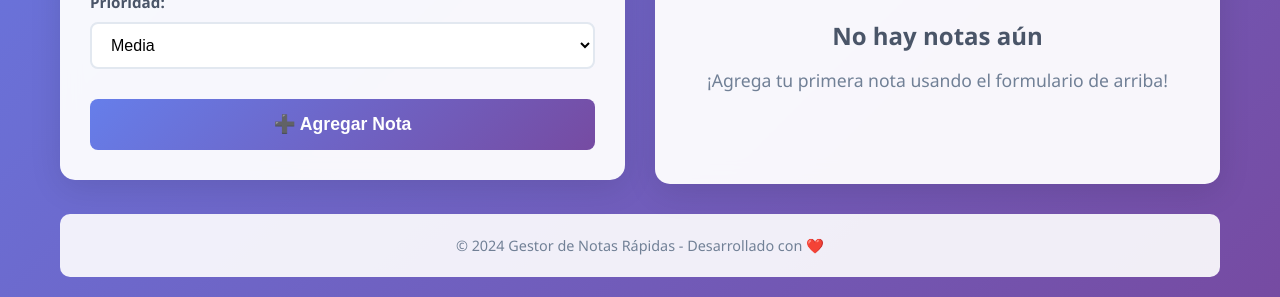
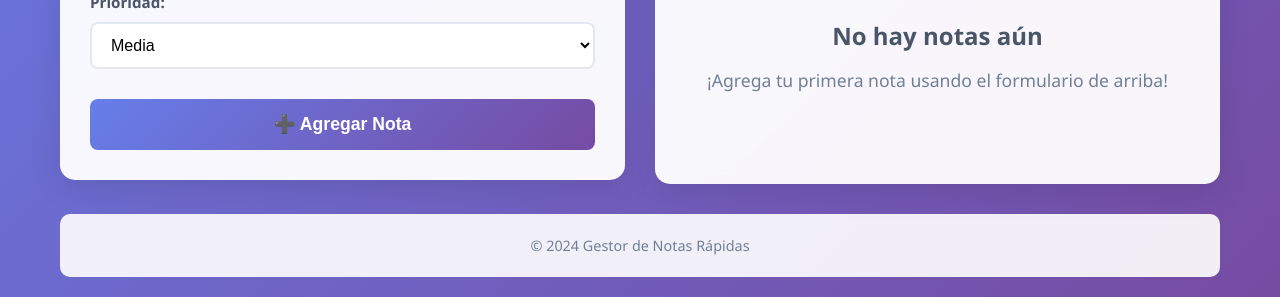
Before and after one commit to MariaZavaleta23/PRACTICA2, a plain HTML site: page index.html in a window 1280 px wide. Shown: the part 503-800 px from the top of the page. Drawn offline with Linux system fonts and the light colour scheme.

Commit message:
"Desarrollado con ❤️" Texto eliminado

```diff
--- a/index.html
+++ b/index.html
@@ -73,7 +73,7 @@
         </main>
 
         <footer>
-            <p>&copy; 2024 Gestor de Notas Rápidas - Desarrollado con ❤️</p>
+            <p>&copy; 2024 Gestor de Notas Rápidas</p>
         </footer>
     </div>
 
```
